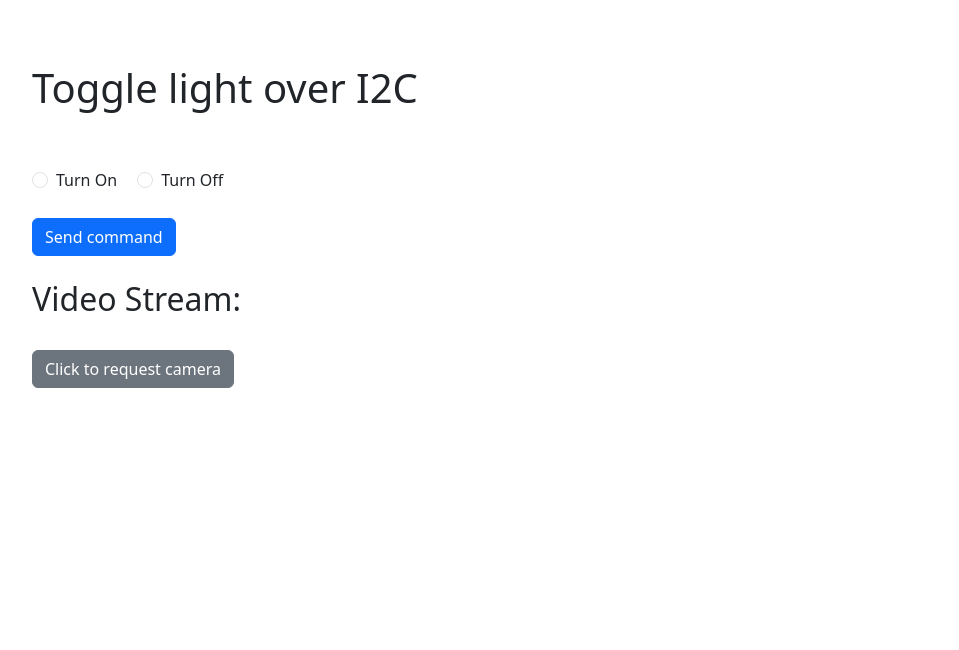
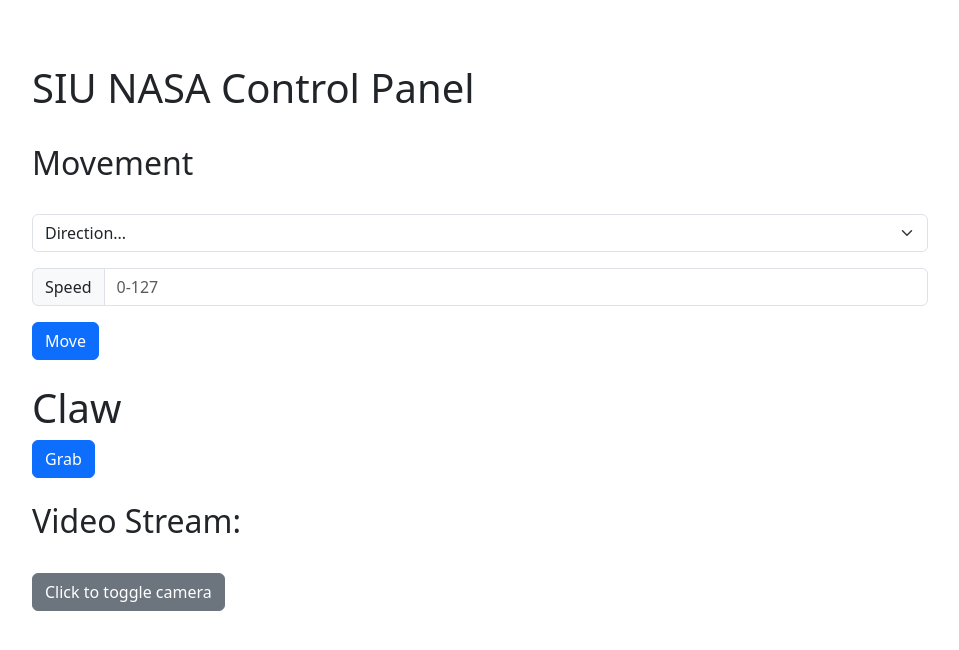
Before and after one commit to SIU-Robotics/NASA-22, a Django app: page /controller/ in a window 1280 px wide. Shown: the top 650 px of the page, without its empty margins (160-1119 px from the left). Run offline with Django 4.2, Linux system fonts and the light colour scheme.

Commit message:
website changes

```diff
--- a/robo_interface/controller/static/camera.js
+++ b/robo_interface/controller/static/camera.js
@@ -1,7 +1,14 @@
+let enabled = false;
+
 $("#camera_btn").click(open_camera);
 
 function open_camera() {
-
-    document.getElementById("camera_btn").outerHTML = "<img src='/controller/camera/'>"
+    if (enabled) {
+        location.reload()
+    }
+    else {
+        enabled = true;
+        document.getElementById("video").innerHTML = "<img id='camera_img' src='/controller/camera/' alt='Camera cannot be displayed (in use?)'>"
+    }
 
 }
--- a/robo_interface/controller/templates/controller/index.html
+++ b/robo_interface/controller/templates/controller/index.html
@@ -10,26 +10,30 @@
     </head>
     <body>
         <div id="wrapper">
-
-            <h1 class="h1">Toggle light over I2C</h1>
+            <h1 class="h1">SIU NASA Control Panel</h1><br>
+            <h2 class="h2">Movement</h2>
+            <br>
+            <div class="input-group mb-3">
+                <select class="form-select">
+                    <option selected>Direction...</option>
+                    <option value="forward">Forward</option>
+                    <option value="backward">Backward</option>
+                </select>
+            </div>
+            <div class="input-group mb-3">
+                <span class="input-group-text" id="" min="0" max="127">Speed</span>
+                <input type="number" class="form-control" placeholder="0-127">
+            </div>
+            <button class="btn btn-primary" id="light_button">Move</button>
             <br><br>
-            <div>
-                <div class="form-check form-check-inline">
-                    <input class="form-check-input" type="radio" name="light_toggle" id="radio_on">
-                    <label class="form-check-label" for="radio_on">Turn On</label>
-                </div>
-                <div class="form-check form-check-inline">
-                    <input class="form-check-input" type="radio" name="light_toggle" id="radio_off">
-                    <label class="form-check-label" for="radio_off">Turn Off</label>
-                </div>
-            </div>
-            <br>
-            <button class="btn btn-primary" id="light_button">Send command</button>
+            <h1 class="h1">Claw</h1>
+            <button class="btn btn-primary" id="light_button">Grab</button>
             <br><br>
             <h2>Video Stream:</h2>
             <br>
             <div>
-                <button class="btn btn-secondary" id="camera_btn">Click to request camera</button>
+                <button class="btn btn-secondary" id="camera_btn">Click to toggle camera</button>
+                <span id="video"></span>
             </div>
         </div>
     </body>
--- a/robo_interface/controller/views.py
+++ b/robo_interface/controller/views.py
@@ -14,12 +14,10 @@
     try:
         camera = VideoCamera()
         response = StreamingHttpResponse(gen(camera), content_type="multipart/x-mixed-replace;boundary=frame")
-        print("before start")
         response['Cache-Control'] = 'no-cache'
         camera.response = response
         camera.start()
     except Exception as e:
-        print(e)
         response = JsonResponse({"error": "true"})
         response.status_code = 500
     return response
```
